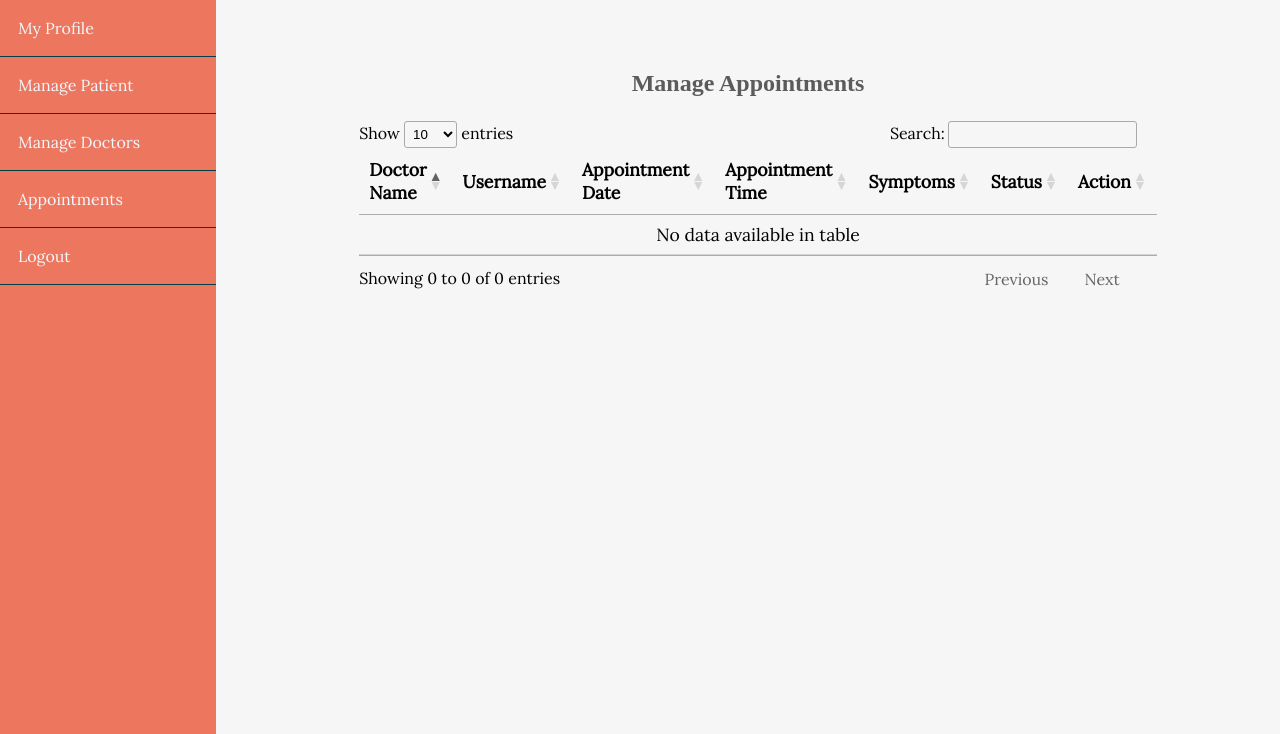
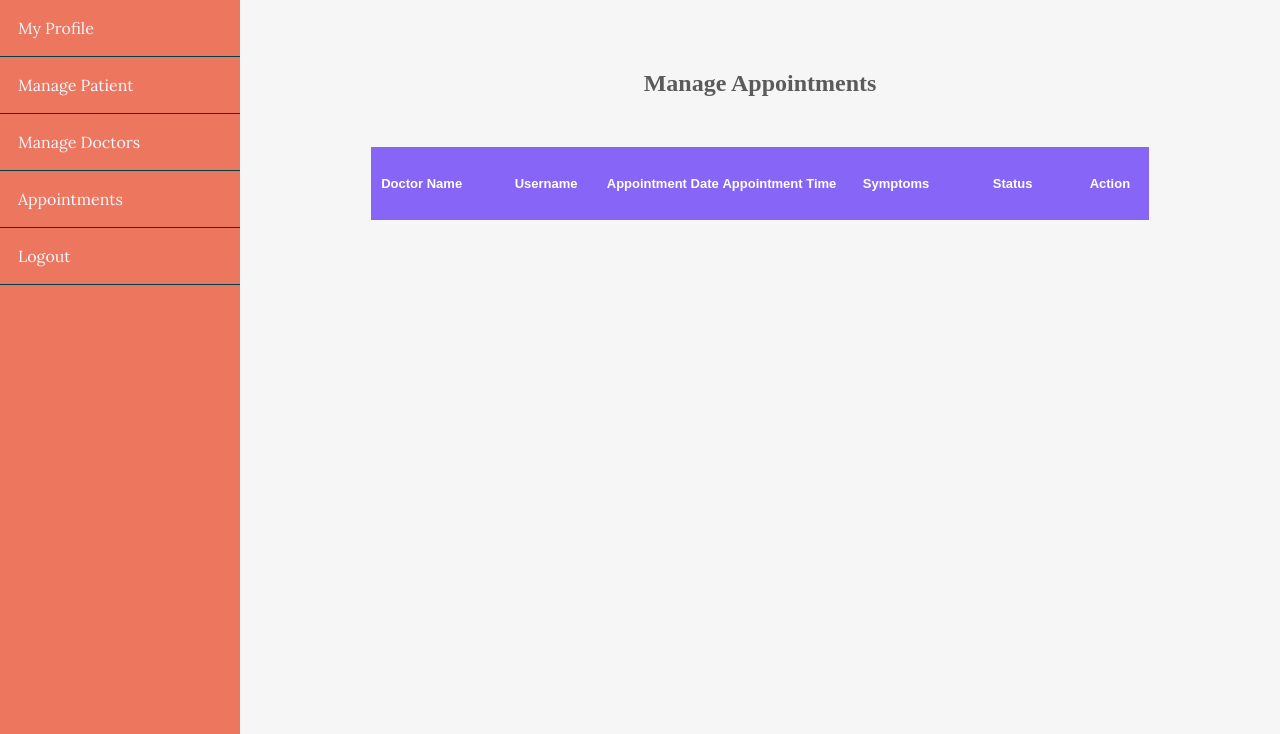
Before and after one commit to amitnileka/Multicare_web_project, a Django app: page /adminappointment/ in a window 1280 px wide. Shown: the part 66-800 px from the top of the page. Run offline with Django 3.2, Linux system fonts and the light colour scheme; a user stored in the database is signed in; data comes from the database, SQL or seed files in the repository; some libraries are stand-ins or nearby versions; some web fonts are replaced.

Commit message:
Update adminappointment.html

```diff
--- a/Hosp/templates/adminappointment.html
+++ b/Hosp/templates/adminappointment.html
@@ -41,7 +41,7 @@
     .admin-wrapper .admin-content {
       flex: 8;
       height: 100%;
-      padding: 40px 100px 100px;
+      padding: 40px;
       overflow-y: scroll;
     }
     .admin-content .page-title {
@@ -461,138 +403,85 @@
       transition: all 0.3s;
     }
 
-    /* AUTH PAGES */
 
-    .auth-content {
-      width: 30%;
+     /* ***********Table css************ */
+
+ .table-box
+{
     margin: 50px auto;
-      padding: 20px;
-      background: white;
-      border-radius: 5px;
 }
 
-    .auth-content .form-title {
+.table-row{
+    display: table;
+    width: 90%;
+    margin: 10px auto;
+    font-family: sans-serif;
+    background: transparent;
+    padding: 12px 0;
+    color: #555;
+    font-size: 13px;
+    box-shadow: 0 1px 4px 0px rgba(0,0,50,0.3);
+}
+.table-head{
+    background: #8665f7;
+    box-shadow: none;
+    color: #fff;
+    font-weight: 600;
+}
+.table-head .table-cell{
+    border-right: none;
+}
+.table-cell{
+    display: table-cell;
+    width: 15%;
     text-align: center;
+    padding: 4px 0;
+    border-right: 1px solid #d6d4d4;
+    vertical-align: middle;
+}
+.first-cell{
+    text-align: left;
+    padding-left: 10px;
+}
+.last-cell{
+    border-right: none;
+}
+a{
+    text-decoration: none;
 }
 
-    .auth-content form div {
-      margin-bottom: 10px;
+.pres:link, .pres:visited {
+  background-color: #90EE90;
+  color: white;
+  padding: 14px 10px;
+  text-align: center;
+  text-decoration: none;
+  display: inline-block;
 }
 
-    .auth-content form p {
-      text-align: center;
+.pres:hover, .pres:active {
+  background-color: darkgreen;
 }
 
-    .auth-content form p a {
-      text-decoration: underline;
+
+@media only screen and (max-width: 600px) {
+  .table-row {
+    font-size: 11px;
+    width: 400px;
+  }
+  .pres:link, .pres:visited {
+  padding: 5px 4px;
+  font-size: 0.7em;
 }
 
-    /* FOOTER */
-
-    .footer {
-      background: #303036;
-      color: #d3d3d3;
-      height: 400px;
-      position: relative;
 }
 
-    .footer .footer-content {
-      height: 350px;
-      display: flex;
-    }
-
-    .footer .footer-content .footer-section {
-      flex: 1;
-      padding: 25px;
-    }
-
-    .footer .footer-content h1,
-    .footer .footer-content h2 {
-      color: white;
-    }
-
-    .footer .footer-content .about h1 span {
-      color: #05f7ff;
-    }
-
-    .footer .footer-content .about .contact span {
-      display: block;
-      font-size: 1.1em;
-      margin-bottom: 8px;
-    }
-
-    .footer .footer-content .about .socials a {
-      border: 1px solid gray;
-      width: 45px;
-      height: 41px;
-      padding-top: 5px;
-      margin-right: 5px;
-      text-align: center;
-      display: inline-block;
-      font-size: 1.3em;
-      border-radius: 5px;
-      transition: all .3s;
-    }
-
-    .footer .footer-content .about .socials a:hover {
-      border: 1px solid white;
-      color: white;
-      transition: all .3s;
-    }
-
-    .footer .footer-content .links ul a {
-      display: block;
-      margin-bottom: 10px;
-      font-size: 1.2em;
-      transition: all .3s;
-    }
-
-    .footer .footer-content .links ul a:hover {
-      color: white;
-      margin-left: 15px;
-      transition: all .3s;
-    }
-
-    .footer .footer-content .contact-form .contact-input {
-      background: #272727;
-      color: #bebdbd;
-      margin-bottom: 10px;
-      line-height: 1.5rem;
-      padding: .9rem 1.4rem;
-      border: none;
-    }
-
-    .footer .footer-content .contact-form .contact-input:focus {
-      background: #1a1a1a;
-    }
-
-    .footer .footer-content .contact-form .contact-btn {
-      float: right;
-      font-size: 1.1em;
-      font-family: 'Lora', serif;
-    }
-
-    .footer .footer-bottom {
-      background: #343a40;
-      color: #686868;
-      height: 50px;
-      width: 100%;
-      text-align: center;
-      position: absolute;
-      bottom: 0px;
-      left: 0px;
-      padding-top: 20px;
-    }
 
     /* MEDIA QUERIES */
 
     @media only screen and (max-width: 934px) {
       .content {
         width: 100%;
-      }
-
-      .auth-content {
-        width: 50%;
       }
 
       .content .main-content .post {
@@ -741,42 +599,60 @@
             {% block body_block %}
             <!-- Admin Content -->
             <div class="admin-content">
-                <div class="button-group">
-
-
-                </div>
-
-
                 <div class="content">
 
                     <h2 class="page-title">Manage Appointments</h2>
 
-                    <table id="table_id">
-                        <thead>
+                    <div class="table-box">
+                      <div class="table-row table-head">
+                          <div class="table-cell first-cell">
+                              <p>Doctor Name</p>
+                          </div>
+                          <div class="table-cell">
+                              <p>Username</p>
+                          </div>
+                          <div class="table-cell">
+                              <p>Appointment Date</p>
+                          </div>
+                          <div class="table-cell">
+                              <p>Appointment Time</p>
+                          </div>
+                          <div class="table-cell">
+                            <p>Symptoms</p>
+                        </div>
+                        <div class="table-cell">
+                          <p>Status</p>
+                      </div>
+                          <div class="table-cell last-cell">
+                            <p>Action</p>
+                        </div>
+                      </div>
 
-                            <th>Doctor Name</th>
-                            <th>Username</th>
-                            <th>Appointment Date</th>
-                            <th>Appointment Time</th>
-                            <th>Symptoms</th>
-                            <th>Status</th>
-                            <th>Action</th>
-                        </thead>
-                        <tbody>
                           {% for i in appoin %}
-                            <tr>
 
-                                <td>{{ i.doctorname }}</td>
-                                <td>{{ i.username }}</td>
-                                <td>{{ i.appointmentdate }}</td>
-                                <td>{{ i.appointmenttime }}</td>
-                                <td>{{ i.symptoms }}</td>
-                                <td>{{ i.status }}</td>
-                                <td><a href="{% url 'admin_delete_doctor' i.id i.username %}" onclick="return confirm('Are you sure you want to delete?')" class="btn btn-danger">Delete</a></td>
-                            </tr>
+                          <div class="table-row">
+                            <div class="table-cell first-cell">
+                                <p>{{ i.doctorname }}</p>
+                            </div>
+                            <div class="table-cell">
+                                <p>{{ i.username }}</p>
+                            </div>
+                            <div class="table-cell">
+                              <p>{{ i.appointmentdate }}</p>
+                          </div>
+                          <div class="table-cell">
+                            <p>{{ i.appointmenttime }}</p>
+                        </div>
+                        <div class="table-cell">
+                          <p>{{ i.symptoms }}</p>
+                      </div>
+                            <div class="table-cell">
+                                <p>{{ i.status }}</p>
+                            </div>
+                            <div class="table-cell last-cell">
+                              <a href="{% url 'admin_delete_doctor' i.id i.username %}" onclick="return confirm('Are you sure you want to delete?')" class="btn btn-danger pres">Delete</a>                        </div>
+                            </div>
                               {% endfor %}
-                        </tbody>
-                    </table>
 
                         </div>
 
```
Also changed, not shown: other parts of Hosp/templates/adminappointment.html (+0 -89 lines). Lines whose indentation alone changed are shown as unchanged.
